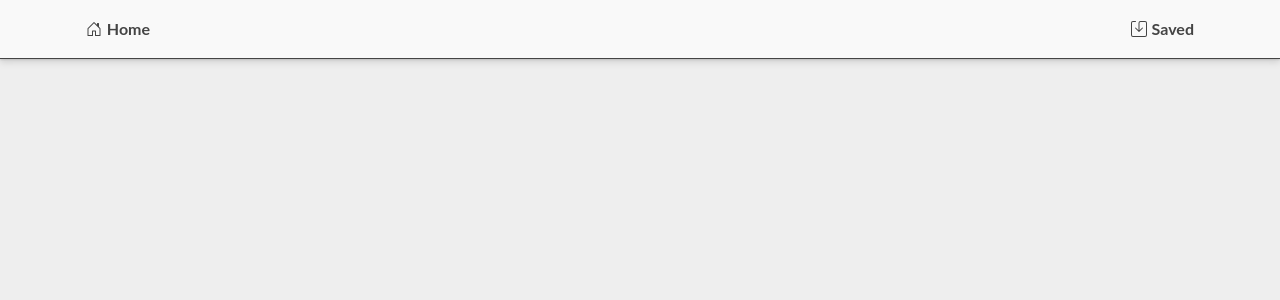
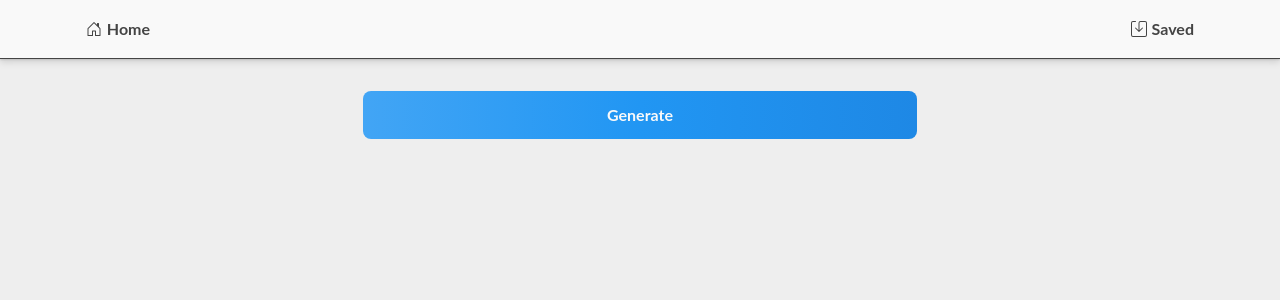
Before and after one commit to simmeringstew/quotes, a React (Create React App) app: page / in a window 1280 px wide. Before the commit this address had no page. Shown: the top 300 px of the page. Built offline with nearby package versions, Linux system fonts and the light colour scheme; a small style sheet from the web is missing.

Commit message:
Added generate button

```diff
--- a/src/App.js
+++ b/src/App.js
@@ -1,13 +1,14 @@
 import { BrowserRouter, Routes, Route } from "react-router-dom";
 import { useState } from "react";
 import TopBar from "./componenets/TopBar";
+import Home from "./componenets/Home";
 
 const App = () => {
   return(
     <BrowserRouter>
       <TopBar />
       <Routes>
-        {/* <Route path="/" element={<Home />} /> */}
+        <Route path="/" element={<Home />} />
         {/* <Route path="/saved" element={<Saved />} /> */}
       </Routes>
     </BrowserRouter>
--- /dev/null
+++ b/src/componenets/Home.js
@@ -0,0 +1,17 @@
+import { useState } from "react";
+import "../styles/Home.css";
+
+const Home = () => {
+
+    const [quote, setQuote] = useState(undefined);
+
+    return(
+        <main className="container">
+            <button type="button" className="generate-button">
+                Generate
+            </button>
+        </main>
+    );
+}
+
+export default Home;
--- /dev/null
+++ b/src/styles/Home.css
@@ -0,0 +1,29 @@
+main {
+    display: flex;
+    flex-direction: column;
+    margin: 2rem auto;
+}
+
+.generate-button {
+    display: inline-block;
+    outline: transparent;
+    cursor: pointer;
+    line-height: 20px;
+    font-weight: 700;
+    border-radius: 8px;
+    padding: 0.875em 1.5em;
+    border: transparent;
+    transition: box-shadow 0.2s ease 0s, -ms-transform 0.1s ease 0s, -webkit-transform 0.1s ease 0s, transform 0.1s ease 0s;
+    background: linear-gradient(to right, rgba(66,165,245,1) 0%, rgba(33,150,243,1) 50%, rgba(30,136,229,1) 100%);
+    color: var(--clr-content);
+    width: 50%;
+    align-self: center;
+}
+
+.generate-button:is(:hover, :focus) {
+    filter: brightness(95%);
+}
+
+.generate-button:active {
+    transform: scaleX(0.5);
+}
```
